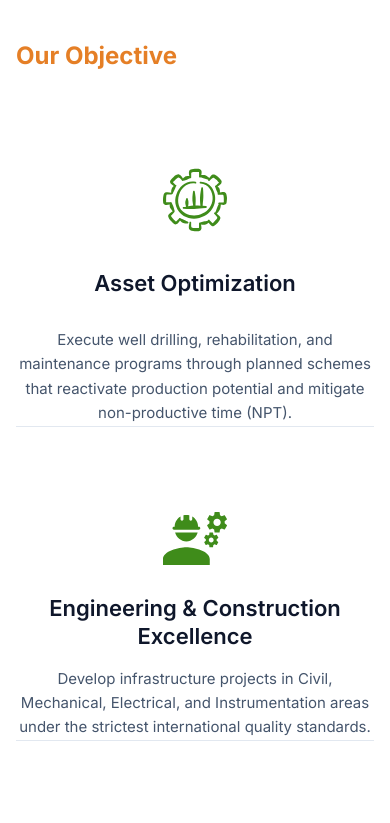
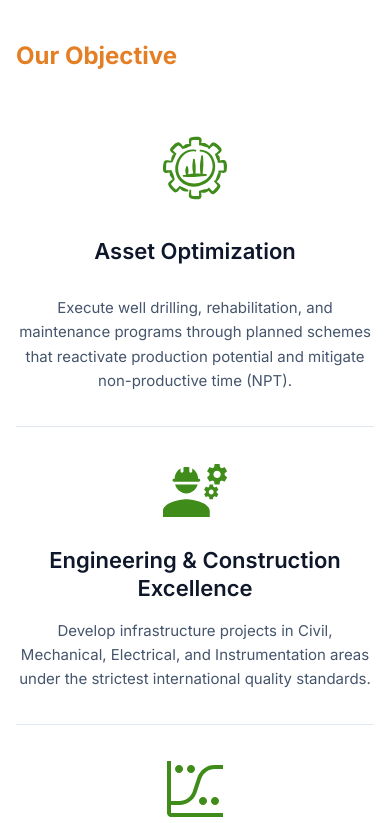
Before and after one commit to chowanza/ARKON, a Next.js app: page /en in a window 390 px wide. Shown: the part 900-1723 px from the top of the page. Built offline with nearby package versions, Linux system fonts and the light colour scheme.

Commit message:
Finished almost everything without form

```diff
--- a/src/app/[lang]/contacto/page.tsx
+++ b/src/app/[lang]/contacto/page.tsx
@@ -83,9 +83,9 @@ export default async function Contacto({ params, searchParams }: { params: Promi
                       className="w-full border border-slate-200 rounded-lg px-4 py-3 text-[14.5px] text-slate-700 focus:outline-none focus:border-[#E57F26] focus:ring-1 focus:ring-[#E57F26] transition-colors bg-white"
                     />
                   </div>
-                  <div>
+                  <div className="relative">
                     <select
-                      className="w-full border border-slate-200 rounded-lg px-4 py-3 text-[14.5px] text-slate-500 focus:outline-none focus:border-[#E57F26] focus:ring-1 focus:ring-[#E57F26] transition-colors bg-white appearance-none"
+                      className="w-full border border-slate-200 rounded-lg px-4 py-3 text-[14.5px] text-slate-500 focus:outline-none focus:border-[#E57F26] focus:ring-1 focus:ring-[#E57F26] transition-colors bg-white appearance-none pr-10"
                       defaultValue={preselectedService}
                     >
                       <option value="" disabled>{dict.contactoPage.form.service}</option>
@@ -93,6 +93,11 @@ export default async function Contacto({ params, searchParams }: { params: Promi
                         <option key={idx} value={opt}>{opt}</option>
                       ))}
                     </select>
+                    <div className="absolute inset-y-0 right-0 flex items-center px-4 pointer-events-none text-slate-400">
+                      <svg width="12" height="8" viewBox="0 0 14 8" fill="none" xmlns="http://www.w3.org/2000/svg">
+                        <path d="M1 1L7 7L13 1" stroke="currentColor" strokeWidth="2" strokeLinecap="round" strokeLinejoin="round"/>
+                      </svg>
+                    </div>
                   </div>
                   <div>
                     <textarea
--- a/src/app/[lang]/page.tsx
+++ b/src/app/[lang]/page.tsx
@@ -56,9 +56,9 @@ export default async function Home({ params }: { params: Promise<{ lang: string
               </h2>
             </FadeIn>
 
-            <div className="grid grid-cols-1 md:grid-cols-2 lg:grid-cols-4 gap-y-12 lg:gap-y-0 divide-y md:divide-y-0 lg:divide-x divide-slate-200">
+            <div className="grid grid-cols-1 md:grid-cols-2 lg:grid-cols-4 gap-8 lg:gap-0">
               {dict.objetivo.items.map((obj, idx) => (
-                <FadeIn key={idx} delay={idx * 0.15} direction="up" className="flex flex-col items-center pt-8 md:pt-0 lg:px-8 first:lg:pl-0 last:lg:pr-0">
+                <FadeIn key={idx} delay={idx * 0.15} direction="up" className="relative flex flex-col items-center pb-8 border-b border-slate-200 last:border-b-0 md:border-b-0 lg:px-8 first:lg:pl-0 last:lg:pr-0 lg:border-r last:lg:border-r-0 lg:border-slate-200 lg:pb-0">
                   <div className="w-16 h-16 relative flex items-center justify-center mb-6">
                     <Image src={obj.icon} alt={obj.title} fill className="object-contain" />
                   </div>
```
